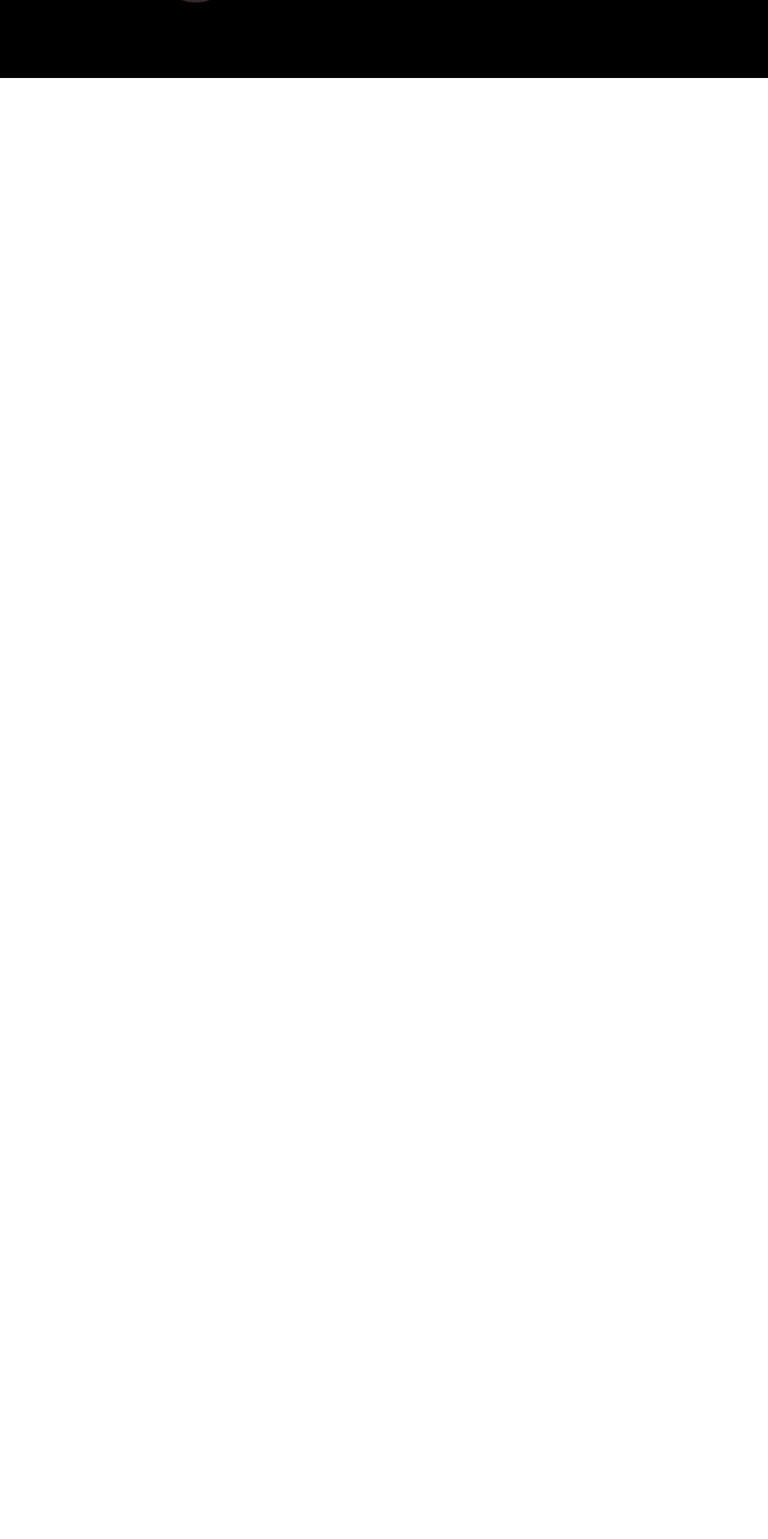
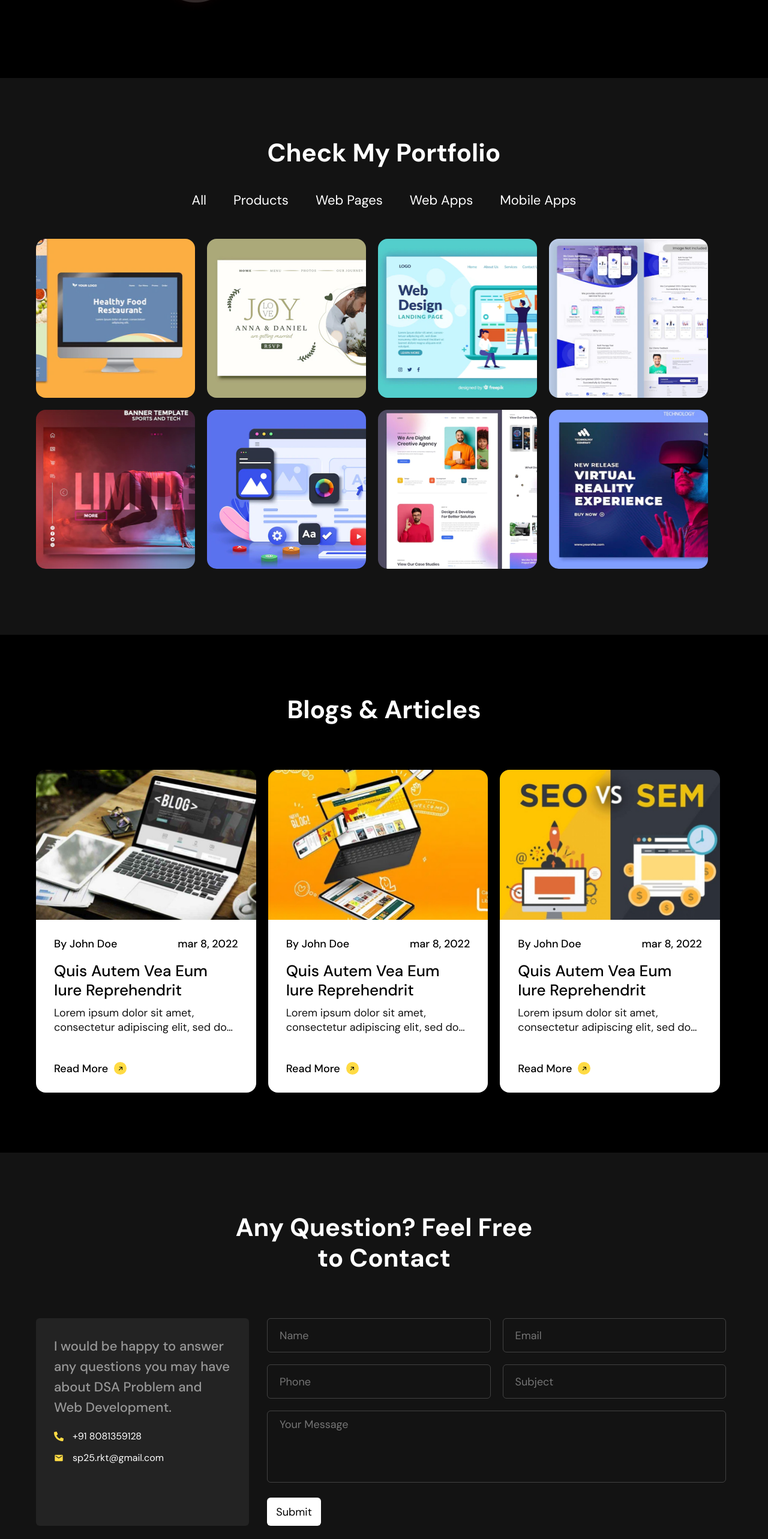
Before and after one commit to shivamshankarpandey100/my_portfolio, a React (Create React App) app: page / in a window 1280 px wide. Shown: the part 1341-3906 px from the top of the page at 60% size. Before the commit the page ends 1471 px from the top, so only its background shows below. Built offline with nearby package versions, Linux system fonts and the light colour scheme.

Commit message:
:technologist::technologist: The port folio ready :technologist::technologist:

```diff
--- a/src/App.js
+++ b/src/App.js
@@ -13,10 +13,10 @@ const App = () => {
     <div>
         <Intro/>
         <Skills/>
-        {/* <Portfolio/>
+        <Portfolio/>
         <Blogs/>
         <Contact/>
-        <Footer /> */}
+        <Footer />
     </div>
   )
 }
--- a/src/components/blogs/blog-card/style.scss
+++ b/src/components/blogs/blog-card/style.scss
@@ -5,17 +5,27 @@
     display: flex;
     flex-direction: column;
     align-items: flex-start;
+    // height: 538px;
+    width: 100%;
+    border-radius: 16px;
+    overflow: hidden;
+    // margin-right: 20px;
+    margin-bottom: 20px;
+    cursor: pointer;
+    @include small-screen{
         height: 538px;
         width: calc(100% / 3);
-    border-radius: 16px;
-    overflow: hidden;
         margin-right: 20px;
-    cursor: pointer;
+        margin-bottom: 0;
+    }
     .image-section{
         width: 100%;
-        height: 250px;
+        height: 200px;
         overflow: hidden;
         @include transition-ease;
+        @include small-screen{
+            height: 250px;
+        }
         img{
             width: 100%;
             height: 100%;
@@ -28,11 +38,14 @@
            display: flex;
            flex-direction: column;
            padding: 30px;
-           padding-bottom: 55px;
+           padding-bottom: 75px;
            position: relative;
            flex-grow: 1;
            background-color: $white;
            @include transition-ease;
+              @include small-screen{
+                padding-bottom: 55px;
+              }
            .info-bar {
             display: flex;
             justify-content: space-between;
@@ -68,6 +81,7 @@
         }
     }
     &:hover{
+        @include small-screen{
             .image-section{
                 transform: scale(1.2);
             }
@@ -79,4 +93,6 @@
                 }
             }
         }
+
     }
+}
--- a/src/components/blogs/style.scss
+++ b/src/components/blogs/style.scss
@@ -1,6 +1,13 @@
-.blogs-content-wrapper{
+@import "../../style-config/mixins.scss", "../../style-config/variable.scss";
+
+.blogs-content-wrapper {
     display: flex;
     justify-content: space-between;
     width: 100%;
-    margin-top:75px ;
+    margin-top: 25px;
+    flex-direction: column;
+    @include small-screen {
+        margin-top: 75px;
+        flex-direction: row;
+    }
 }
--- a/src/components/contact/contect-info/style.scss
+++ b/src/components/contact/contect-info/style.scss
@@ -4,13 +4,20 @@
 .contact-info-box{
 
     background-color: $black-lighter;
-    width: 355px;
-    padding: 30px;
+    width: 100%;
+    padding: 15px;
     border-radius: 6px;
     color: $gray;
+    @include small-screen{
+        width: 355px;
+    padding: 30px;
+    }
     h4{
-       line-height: 34px;
+       line-height: 24px;
        margin-bottom: 20px;
+       @include small-screen{
+        line-height: 34px;
+       }
     }
 
 
--- a/src/components/contact/form/style.scss
+++ b/src/components/contact/form/style.scss
@@ -1,16 +1,25 @@
 @import "../../../style-config/mixins.scss" , "../../../style-config/variable.scss";
 .query-form{
-    width: calc(100% - 375px);
-    margin-left: 20px;
-
+    width: 100%;
+    @include small-screen{
+        width: calc(100% - 375px);
+        margin-left: 20px;
+    }
     form{
         display: flex;
         flex-flow: row wrap;
-        margin-top:-10px;
+        margin-top:25px;
+        @include small-screen{
+            margin-top:-10px;
+        }
     }
     .input-field{
-        width:calc(50% - 20px);
-        margin: 10px;
+        width: 100%;
+        margin-bottom: 20px;
+        @include small-screen {
+            width: calc(50% - 20px);
+            margin: 10px;
+        }
         &.full-width{
             width: 100%;
         }
@@ -50,7 +59,7 @@
         }
     }
 
-    button{
+    button {
         outline: 0;
         border: 0;
         width: 90px;
@@ -58,8 +67,12 @@
         background: $white;
         border-radius: 6px;
         @include typography(18px, 400, 24px);
-        margin-left: 10px;
+        margin-top: 10px;
         cursor: pointer;
+        color: $black;
+        @include small-screen {
+            margin-left: 10px;
+        }
     }
 
 }
--- a/src/components/contact/style.scss
+++ b/src/components/contact/style.scss
@@ -1,8 +1,20 @@
 @import "../../style-config/mixins.scss", "../../style-config/variable.scss";
-.contect-content-wrapper{
+
+.contect-content-wrapper {
     display: flex;
-    flex-direction: row;
     width: 100%;
     margin-top: 25px;
+    flex-direction: column;
+    @include small-screen {
+        margin-top: 75px;
+        flex-direction: row;
+    }
+}
+// @import "../../style-config/mixins.scss", "../../style-config/variable.scss";
+// .contect-content-wrapper{
+//     display: flex;
+//     flex-direction: row;
+//     width: 100%;
+//     margin-top: 25px;
 
-}
+// }
--- a/src/components/footer/style.scss
+++ b/src/components/footer/style.scss
@@ -9,7 +9,10 @@
     align-items: center;
     width: 100%;
     .footer-logo{
-        width: 150px;
+        width: 120px;
+        @include small-screen{
+            width: 150px;
+        }
         img{
             display: block;
             width: 100%;
@@ -23,10 +26,14 @@
         align-items: center;
         margin-top: 30px;
         .footer-menu-item{
-            @include typography(18px, 400, 22px);
+            @include typography(12px, 400, 20px);
             color: $white;
-            margin: 0 12.5px;
+            margin: 0 10px;
             cursor: pointer;
+            @include small-screen{
+                margin: 0 12.5px;
+                @include typography(18px, 400, 22px);
+            }
             &:hover{
                 opacity: 0.5;
             }
@@ -35,7 +42,12 @@
     .social-icons{
         display: flex;
         align-items: center;
-        margin-top: 30px;
+        margin-top: 15px;
+        transform:scale(0.7) ;
+        @include small-screen{
+            margin-top: 30px;
+            transform:scale(1) ;
+        }
         .social-icon{
             width: 45px;
             height: 45px;
@@ -54,13 +66,17 @@
     }
     .bottom-bar{
         width: 100%;
-        height: 75px;
+        height: 50px;
         border-top:1px solid rgba(225, 225, 225, 0.2);
         text-align: center;
         display: flex;
         align-items: center;
         justify-content: center;
-        margin-top: 75px;
+        margin-top: 25px;
+        @include small-screen{
+            margin-top: 75px;
+            height: 75px;
+        }
         .copyright-text{
             color: #777777;
             @include typography(14px, 400, 22px);
--- a/src/components/portfolio/filters/style.scss
+++ b/src/components/portfolio/filters/style.scss
@@ -5,18 +5,26 @@
     padding: 0;
     display: flex;
     align-items: center;
-    justify-content: center;
+    justify-content: flex-start;
     width: 100%;
     list-style-type: none;
     margin: 30px 0;
+    overflow: auto;
+    @include small-screen{
+        justify-content: center;
+    }
     .filter-menu-item{
         color:$white;
-        @include typography(22px, 400, 28px);
+        @include typography(18px, 400, 22px);
         padding: 10px 20px;
         margin: 0 2.5px;
         box-shadow: inset 0 0 0 0 $white;
         transition: color 0.3s ease-in-out, box-shadow 0.3s ease-in-out;
         cursor: pointer;
+        white-space: nowrap;
+        @include small-screen{
+            @include typography(22px, 400, 28px);
+        }
         &:hover,
         &.active{
             box-shadow: inset 200px 0 0 0 $white;
--- a/src/components/portfolio/showcase/style.scss
+++ b/src/components/portfolio/showcase/style.scss
@@ -5,16 +5,26 @@
     flex-flow: row wrap;
     margin-left: -10px;
     margin-right: -10px;
+    // height: 570px;
+    justify-content: center;
+    @include small-screen{
         height: 570px;
+        justify-content: unset;
+    }
     .showcase-item{
-        width: 265px;
-        height: 265px;
+        width: 150px;
+        height: 150px;
         overflow: hidden;
-        border-radius: 15px;
+        border-radius: 5px;
         margin: 10px;
         position: relative;
         cursor: pointer;
         @include transition;
+        @include small-screen{
+            width: 265px;
+            height: 265px;
+            border-radius: 16px;
+        }
         img{
             width: 100%;
             height: 100%;
@@ -24,16 +34,25 @@
 
         }
         .meta-content{
-            visibility: hidden;
-            opacity: 0;
+            visibility: visible;
+            opacity: 1;
             position: absolute;
             bottom: 0;
-            left:20px;
+            left:0;
             padding: 10px;
-            margin-top: 20px;
-            border-radius: 10px;
+            // margin-top: 20px;
+            // border-radius: 10px;
+            width: 100%;
             @include glassmorphism-effect;
             @include transition;
+            @include small-screen{
+                width: fit-content;
+                visibility: hidden;
+                margin-right: 20px;
+                border-radius: 10px;
+                left: 20px;
+                padding: 10px;
+            }
             h3{
                 color: $black;
                 font-weight: 400;
@@ -65,6 +84,7 @@
 
 
         &:hover{
+            @include small-screen{
                 z-index: 1;
                 transform: scale(1.2);
                 box-shadow: 0px 0px 33px -8px rgba(0,0,0,0.75);
@@ -73,6 +93,8 @@
                     opacity: 1;
                     transform: translateY(-20px);
                 }
+            }
+
         }
     }
 }
--- a/src/components/portfolio/style.scss
+++ b/src/components/portfolio/style.scss
@@ -1 +1,6 @@
 @import "../../style-config/mixins.scss","../../style-config/variable.scss";
+.portfolio-content-wrapper {
+    display: flex;
+    flex-direction: column;
+    width: 100%;
+}
```
Lines whose indentation alone changed are shown as unchanged.
